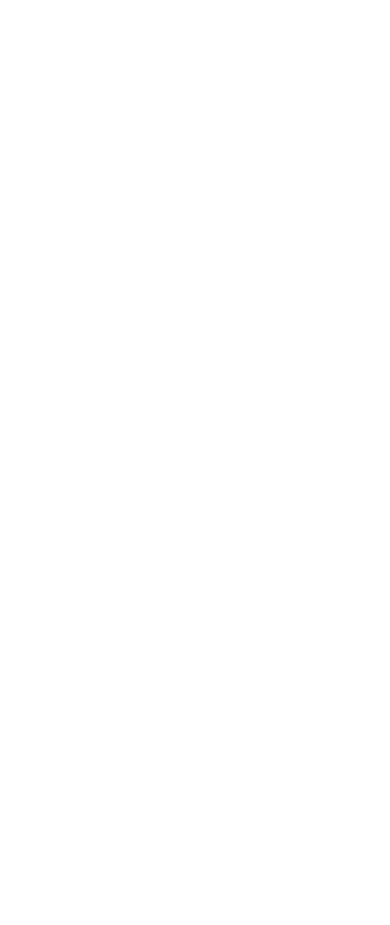
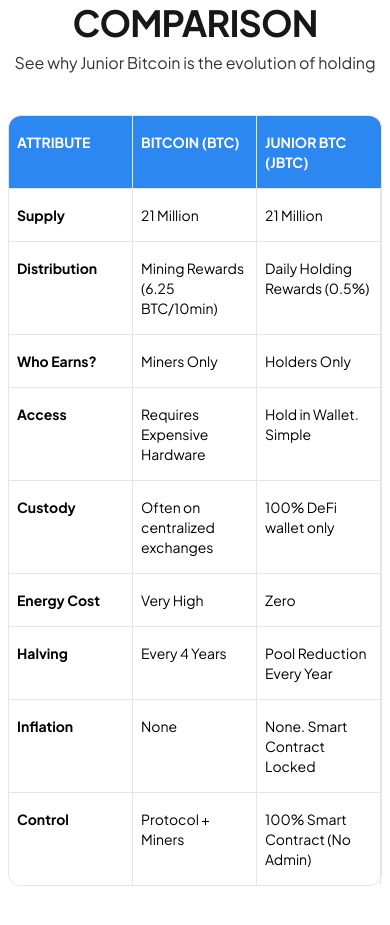
Before and after one commit to gitbygaurav/jbtc-lp, a Next.js app: page / in a window 390 px wide. Shown: the part 2276-3201 px from the top of the page. Before the commit the page ends 2199 px from the top, so only its background shows below. Built offline with nearby package versions, Linux system fonts and the light colour scheme.

Commit message:
feat: Enhance Comparison component layout and styles for better readability and responsiveness

```diff
--- a/src/app/components/Comparison.tsx
+++ b/src/app/components/Comparison.tsx
@@ -1,108 +1,119 @@
 const Comparison: React.FC= () => {
     return(
         <div className="w-full max-w-[1440px] mx-auto py-6 md:py-10 px-2 md:px-8">
-            <h2 className="text-2xl md:text-[86px] font-bold text-center tracking-tight mt-6">
+            <h2 className="text-4xl md:text-[86px] font-bold text-center tracking-tight mt-4 md:mt-6">
                 JBTC vs BTC COMPARISON
             </h2>
-            <p className="text-[#333333] text-xl text-center mt-2">See why Junior Bitcoin is the evolution of holding</p>
-            <div className="w-full grid grid-cols-3 text-[#000000] text-lg border border-[#E6E6E6] rounded-xl mt-10 mb-10">
-                {/* row-1 */}
-                <div className="">
-                    <div className="bg-[#2D87F1] text-white px-6 py-4 rounded-tl-xl">
-                        <h3 className="text-lg font-bold uppercase">Attribute</h3>
+            <p className="text-[#333333] text-base md:text-xl text-center mt-2">See why Junior Bitcoin is the evolution of holding</p>
+            <div className="w-full text-[#000000] text-lg border border-[#E6E6E6] rounded-xl mt-10 mb-10">
+                <div className="grid grid-cols-3">
+                    <div className="bg-[#2D87F1] text-white px-2 md:px-6 py-4 rounded-tl-xl border-r md:border-0 border-[#E6E6E6]">
+                        <h3 className="text-sm md:text-lg font-bold uppercase">Attribute</h3>
                     </div>
-                    <div className="px-6 py-4 border-t border-r border-[#E6E6E6]">
-                        <p className="text-lg font-bold">Supply</p>
+                    <div className="bg-[#2D87F1] text-white px-2 md:px-6 py-4 border-r md:border-0 border-[#E6E6E6]">
+                        <h3 className="text-sm md:text-lg font-bold uppercase">Bitcoin (BTC)</h3>
                     </div>
-                    <div className="px-6 py-4 border-t border-r border-[#E6E6E6]">
-                        <p className="text-lg font-bold">Distribution</p>
-                    </div>
-                    <div className="px-6 py-4 border-t border-r border-[#E6E6E6]">
-                        <p className="text-lg font-bold">Who Earns?</p>
-                    </div>
-                    <div className="px-6 py-4 border-t border-r border-[#E6E6E6]">
-                        <p className="text-lg font-bold">Access</p>
-                    </div>
-                    <div className="px-6 py-4 border-t border-r border-[#E6E6E6]">
-                        <p className="text-lg font-bold">Custody</p>
-                    </div>
-                    <div className="px-6 py-4 border-t border-r border-[#E6E6E6]">
-                        <p className="text-lg font-bold">Energy Cost</p>
-                    </div>
-                    <div className="px-6 py-4 border-t border-r border-[#E6E6E6]">
-                        <p className="text-lg font-bold">Halving</p>
-                    </div>
-                    <div className="px-6 py-4 border-t border-r border-[#E6E6E6]">
-                        <p className="text-lg font-bold">Inflation</p>
-                    </div>
-                    <div className="px-6 py-4 border-t border-r border-[#E6E6E6]">
-                        <p className="text-lg font-bold">Control</p>
+                    <div className="bg-[#2D87F1] text-white rounded-tr-xl px-2 md:px-6 py-4">
+                        <h3 className="text-sm md:text-lg font-bold uppercase">Junior BTC (JBTC)</h3>
                     </div>
                 </div>
-                {/* row-2 */}
-                <div className="">
-                    <div className="bg-[#2D87F1] text-white px-6 py-4">
-                        <h3 className="text-lg font-bold uppercase">Bitcoin (BTC)</h3>
+                <div className="grid grid-cols-3">
+                    <div className="px-2 md:px-6 py-4 border-t border-r border-[#E6E6E6]">
+                        <p className="text-sm md:text-lg font-bold">Supply</p>
                     </div>
-                    <div className="px-6 py-4 border-t border-r border-[#E6E6E6]">
-                        <p className="text-lg">21 Million</p>
+                    <div className="px-2 md:px-6 py-4 border-t border-r border-[#E6E6E6]">
+                        <p className="text-sm md:text-lg">21 Million</p>
                     </div>
-                    <div className="px-6 py-4 border-t border-r border-[#E6E6E6]">
-                        <p className="text-lg">Mining Rewards (6.25 BTC/10min)</p>
-                    </div>
-                    <div className="px-6 py-4 border-t border-r border-[#E6E6E6]">
-                        <p className="text-lg">Miners Only</p>
-                    </div>
-                    <div className="px-6 py-4 border-t border-r border-[#E6E6E6]">
-                        <p className="text-lg">Requires Expensive Hardware</p>
-                    </div>
-                    <div className="px-6 py-4 border-t border-r border-[#E6E6E6]">
-                        <p className="text-lg">Often on centralized exchanges</p>
-                    </div>
-                    <div className="px-6 py-4 border-t border-r border-[#E6E6E6]">
-                        <p className="text-lg">Very high</p>
-                    </div>
-                    <div className="px-6 py-4 border-t border-r border-[#E6E6E6]">
-                        <p className="text-lg">Every 4 years</p>
-                    </div>
-                    <div className="px-6 py-4 border-t border-r border-[#E6E6E6]">
-                        <p className="text-lg">None</p>
-                    </div>
-                    <div className="px-6 py-4 border-t border-r border-[#E6E6E6]">
-                        <p className="text-lg">Protocol + Miners</p>
+                    <div className="px-2 md:px-6 py-4 border-t border-r border-[#E6E6E6]">
+                        <p className="text-sm md:text-lg">21 Million</p>
                     </div>
                 </div>
-                {/* row-3 */}
-                <div className="">
-                    <div className="bg-[#2D87F1] text-white rounded-tr-xl px-6 py-4">
-                        <h3 className="text-lg font-bold uppercase">Junior BTC (JBTC)</h3>
+                <div className="grid grid-cols-3">
+                    <div className="px-2 md:px-6 py-4 border-t border-r border-[#E6E6E6]">
+                        <p className="text-sm md:text-lg font-bold">Distribution</p>
                     </div>
-                    <div className="px-6 py-4 border-t border-[#E6E6E6]">
-                        <p className="text-lg">21 Million</p>
+                    <div className="px-2 md:px-6 py-4 border-t border-r border-[#E6E6E6]">
+                        <p className="text-sm md:text-lg">Mining Rewards (6.25 BTC/10min)</p>
                     </div>
-                    <div className="px-6 py-4 border-t border-[#E6E6E6]">
-                        <p className="text-lg">Daily Holding Rewards (0.5%)</p>
+                    <div className="px-2 md:px-6 py-4 border-t border-r border-[#E6E6E6]">
+                        <p className="text-sm md:text-lg">Daily Holding Rewards (0.5%)</p>
                     </div>
-                    <div className="px-6 py-4 border-t border-[#E6E6E6]">
-                        <p className="text-lg">Holders Only</p>
+                </div>
+                <div className="grid grid-cols-3">
+                    <div className="px-2 md:px-6 py-4 border-t border-r border-[#E6E6E6]">
+                        <p className="text-sm md:text-lg font-bold">Who Earns?</p>
                     </div>
-                    <div className="px-6 py-4 border-t border-[#E6E6E6]">
-                        <p className="text-lg">Hold in Wallet. Simple</p>
+                    <div className="px-2 md:px-6 py-4 border-t border-r border-[#E6E6E6]">
+                        <p className="text-sm md:text-lg">Miners Only</p>
                     </div>
-                    <div className="px-6 py-4 border-t border-[#E6E6E6]">
-                        <p className="text-lg">100% DeFi wallet only</p>
+                    <div className="px-2 md:px-6 py-4 border-t border-r border-[#E6E6E6]">
+                        <p className="text-sm md:text-lg">Holders Only</p>
                     </div>
-                    <div className="px-6 py-4 border-t border-[#E6E6E6]">
-                        <p className="text-lg">Zero</p>
+                </div>
+                <div className="grid grid-cols-3">
+                    <div className="px-2 md:px-6 py-4 border-t border-r border-[#E6E6E6]">
+                        <p className="text-sm md:text-lg font-bold">Access</p>
                     </div>
-                    <div className="px-6 py-4 border-t border-[#E6E6E6]">
-                        <p className="text-lg">Pool reduction every year</p>
+                    <div className="px-2 md:px-6 py-4 border-t border-r border-[#E6E6E6]">
+                        <p className="text-sm md:text-lg">Requires Expensive Hardware</p>
                     </div>
-                    <div className="px-6 py-4 border-t border-[#E6E6E6]">
-                        <p className="text-lg">None. Smart contract locked</p>
+                    <div className="px-2 md:px-6 py-4 border-t border-r border-[#E6E6E6]">
+                        <p className="text-sm md:text-lg">Hold in Wallet. Simple</p>
                     </div>
-                    <div className="px-6 py-4 border-t border-[#E6E6E6]">
-                        <p className="text-lg">100% Smart Contract (No Admin)</p>
+                </div>
+                <div className="grid grid-cols-3">
+                    <div className="px-2 md:px-6 py-4 border-t border-r border-[#E6E6E6]">
+                        <p className="text-sm md:text-lg font-bold">Custody</p>
+                    </div>
+                    <div className="px-2 md:px-6 py-4 border-t border-r border-[#E6E6E6]">
+                        <p className="text-sm md:text-lg">Often on centralized exchanges</p>
+                    </div>
+                    <div className="px-2 md:px-6 py-4 border-t border-r border-[#E6E6E6]">
+                        <p className="text-sm md:text-lg">100% DeFi wallet only</p>
+                    </div>
+                </div>
+                <div className="grid grid-cols-3">
+                    <div className="px-2 md:px-6 py-4 border-t border-r border-[#E6E6E6]">
+                        <p className="text-sm md:text-lg font-bold">Energy Cost</p>
+                    </div>
+                    <div className="px-2 md:px-6 py-4 border-t border-r border-[#E6E6E6]">
+                        <p className="text-sm md:text-lg">Very High</p>
+                    </div>
+                    <div className="px-2 md:px-6 py-4 border-t border-r border-[#E6E6E6]">
+                        <p className="text-sm md:text-lg">Zero</p>
+                    </div>
+                </div>
+                <div className="grid grid-cols-3">
+                    <div className="px-2 md:px-6 py-4 border-t border-r border-[#E6E6E6]">
+                        <p className="text-sm md:text-lg font-bold">Halving</p>
+                    </div>
+                    <div className="px-2 md:px-6 py-4 border-t border-r border-[#E6E6E6]">
+                        <p className="text-sm md:text-lg">Every 4 Years</p>
+                    </div>
+                    <div className="px-2 md:px-6 py-4 border-t border-r border-[#E6E6E6]">
+                        <p className="text-sm md:text-lg">Pool Reduction Every Year</p>
+                    </div>
+                </div>
+                <div className="grid grid-cols-3">
+                    <div className="px-2 md:px-6 py-4 border-t border-r border-[#E6E6E6]">
+                        <p className="text-sm md:text-lg font-bold">Inflation</p>
+                    </div>
+                    <div className="px-2 md:px-6 py-4 border-t border-r border-[#E6E6E6]">
+                        <p className="text-sm md:text-lg">None</p>
+                    </div>
+                    <div className="px-2 md:px-6 py-4 border-t border-r border-[#E6E6E6]">
+                        <p className="text-sm md:text-lg">None. Smart Contract Locked</p>
+                    </div>
+                </div>
+                <div className="grid grid-cols-3">
+                    <div className="px-2 md:px-6 py-4 border-t border-r border-[#E6E6E6]">
+                        <p className="text-sm md:text-lg font-bold">Control</p>
+                    </div>
+                    <div className="px-2 md:px-6 py-4 border-t border-r border-[#E6E6E6]">
+                        <p className="text-sm md:text-lg">Protocol + Miners</p>
+                    </div>
+                    <div className="px-2 md:px-6 py-4 border-t border-r border-[#E6E6E6]">
+                        <p className="text-sm md:text-lg">100% Smart Contract (No Admin)</p>
                     </div>
                 </div>
             </div>
--- a/src/app/page.tsx
+++ b/src/app/page.tsx
@@ -10,8 +10,8 @@
     <div className="">
       <Hero />
       <InspiredBy />
-      {/* <Comparison />
-      <Features />
+      <Comparison />
+      {/* <Features />
       <Tokenomics /> */}
       {/* <DailyRewards /> */}
     </div>
```
